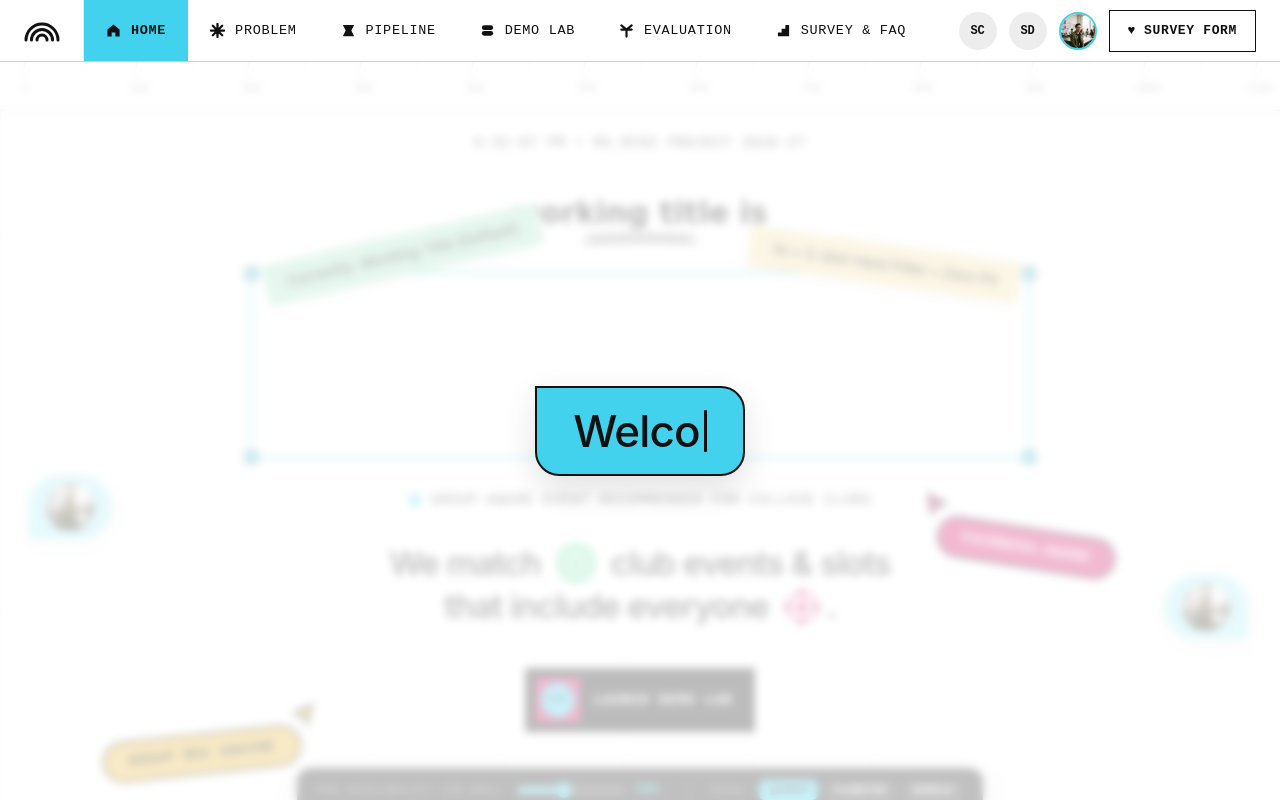
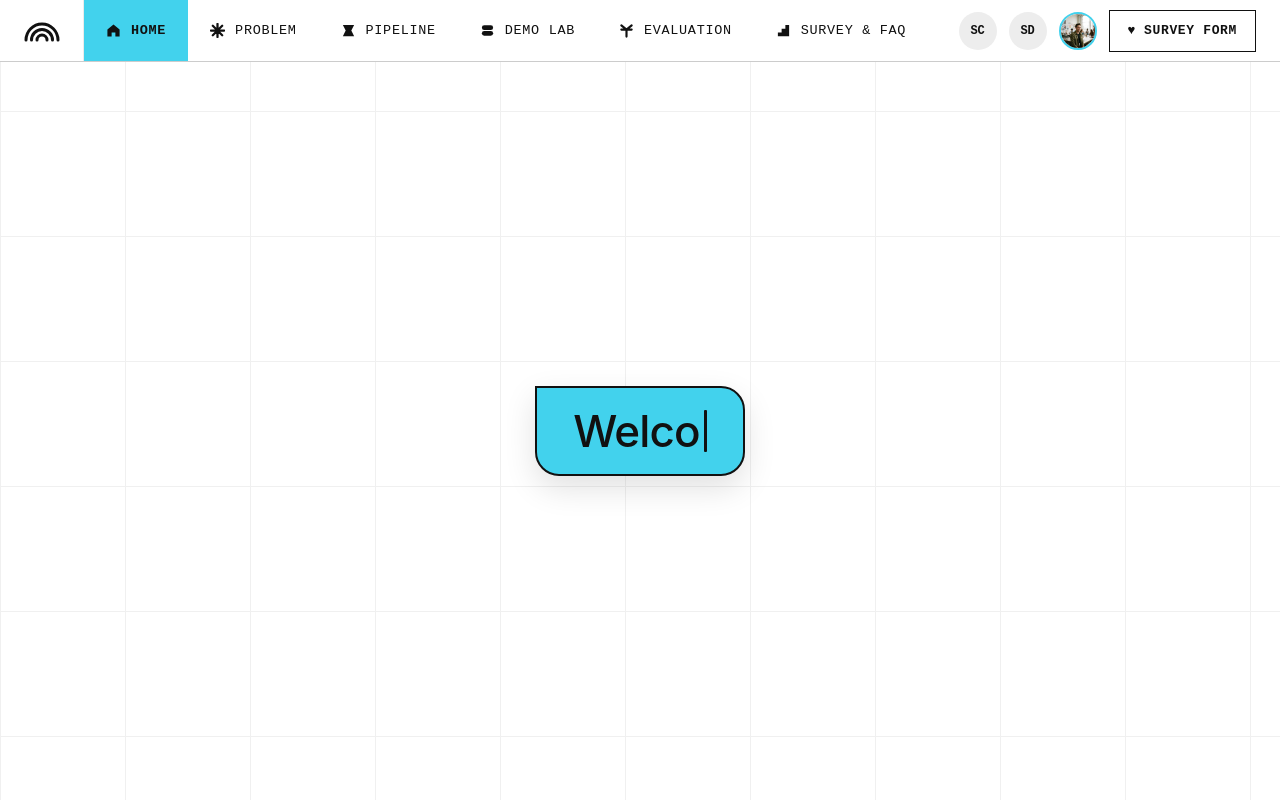
Before and after one commit to SanskarG-20/Qourum, a React (Vite) app: page / in a window 1280 px wide. Shown: the top 800 px of the page. Built offline with nearby package versions, Linux system fonts and the light colour scheme; a web font is replaced by a local one.

Commit message:
fix: keep intro backdrop blank during opening

```diff
--- a/src/components/sections/IntroSplashBubble.jsx
+++ b/src/components/sections/IntroSplashBubble.jsx
@@ -108,14 +108,14 @@ export function IntroSplashBubble({ onComplete }) {
         display: 'flex',
         alignItems: 'center',
         justifyContent: 'center',
-        backgroundColor: isExiting ? 'rgba(255, 255, 255, 0)' : 'rgba(255, 255, 255, 0.72)',
-        backdropFilter: isExiting ? 'blur(0px)' : 'blur(4px)',
-        WebkitBackdropFilter: isExiting ? 'blur(0px)' : 'blur(4px)',
-        opacity: isExiting ? 0 : entered ? 1 : 0,
+        backgroundColor: 'var(--color-bg-canvas, #FFFFFF)',
+        backgroundImage: `linear-gradient(to right, var(--color-grid-line, #F0F0F0) 1px, transparent 1px), linear-gradient(to bottom, var(--color-grid-line, #F0F0F0) 1px, transparent 1px)`,
+        backgroundSize: 'var(--grid-cell-size, 125px) var(--grid-cell-size, 125px)',
+        backgroundPosition: '0 calc(var(--top-chrome-height, 111px) - var(--navbar-height, 62px))',
+        opacity: isExiting ? 0 : 1,
         pointerEvents: isExiting ? 'none' : 'auto',
         cursor: 'pointer',
-        transition:
-          'opacity 400ms cubic-bezier(0.16, 1, 0.3, 1), background-color 400ms cubic-bezier(0.16, 1, 0.3, 1), backdrop-filter 400ms cubic-bezier(0.16, 1, 0.3, 1)',
+        transition: 'opacity 400ms cubic-bezier(0.16, 1, 0.3, 1)',
       }}
     >
       {/* Speech Bubble - EXACT match to provided reference */}
```
